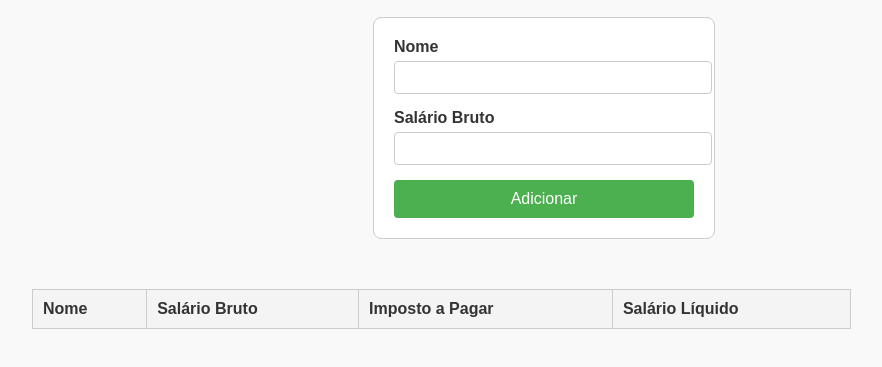
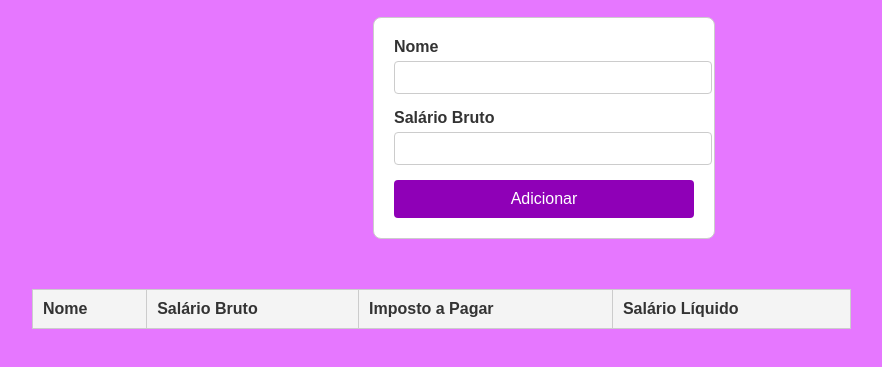
Before and after one commit to Wesleilops21/Desafios_todos, a plain HTML site: page Salario2.html in a window 1280 px wide. Shown: the part 191-558 px from the top of the page, without its empty margins (96-978 px from the left). Drawn offline with Linux system fonts and the light colour scheme.

Commit message:
Update Salario2.html

```diff
--- a/Salario2.html
+++ b/Salario2.html
@@ -12,7 +12,7 @@
             display: flex;
             flex-direction: column;
             align-items: center;
-            background-color: #f9f9f9;
+            background-color: #e677ff;
             color: #333;
         }
         header {
@@ -48,7 +48,7 @@
         button {
             width: 100%;
             padding: 10px;
-            background-color: #4caf50;
+            background-color: #8f00b7;
             color: white;
             border: none;
             border-radius: 4px;
@@ -56,7 +56,7 @@
             cursor: pointer;
         }
         button:hover {
-            background-color: #45a049;
+            background-color: #8f00b7;
         }
         table {
             margin-top: 30px;
```
